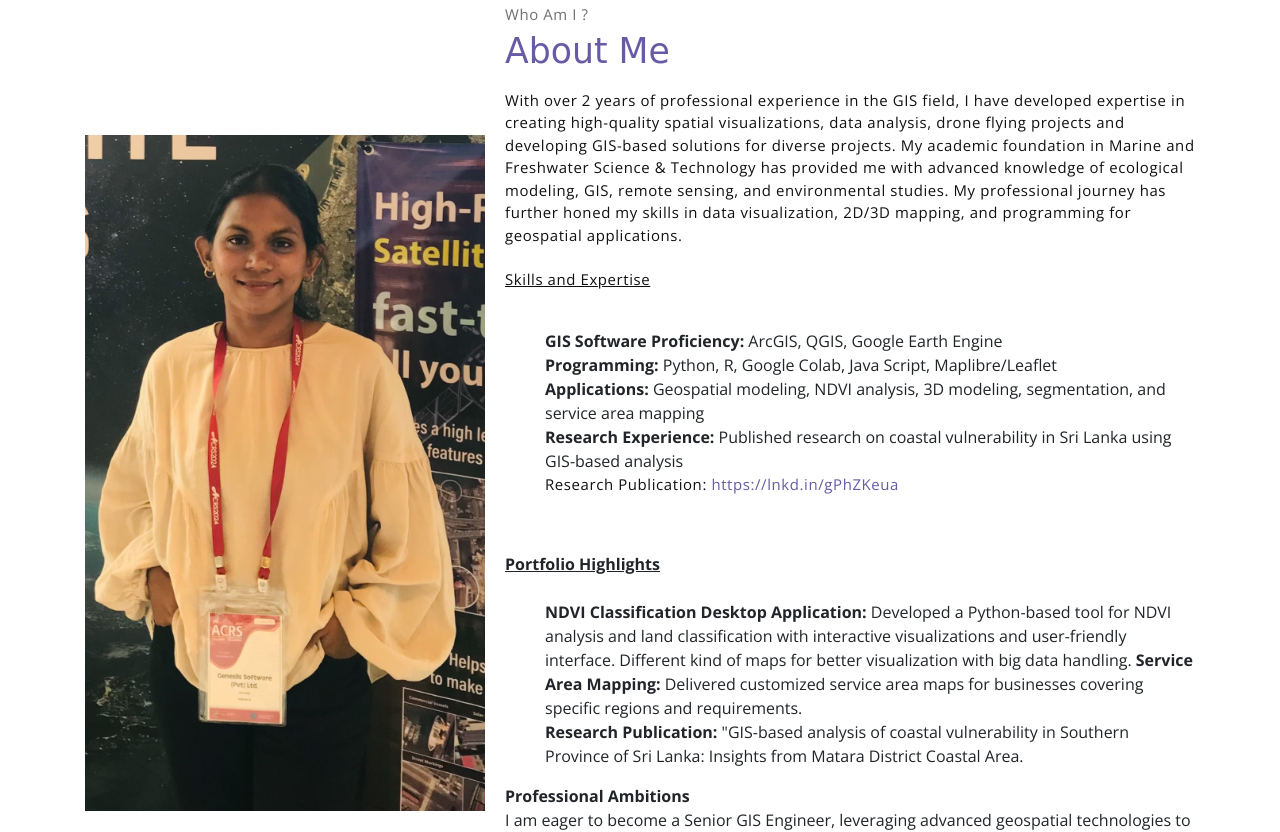
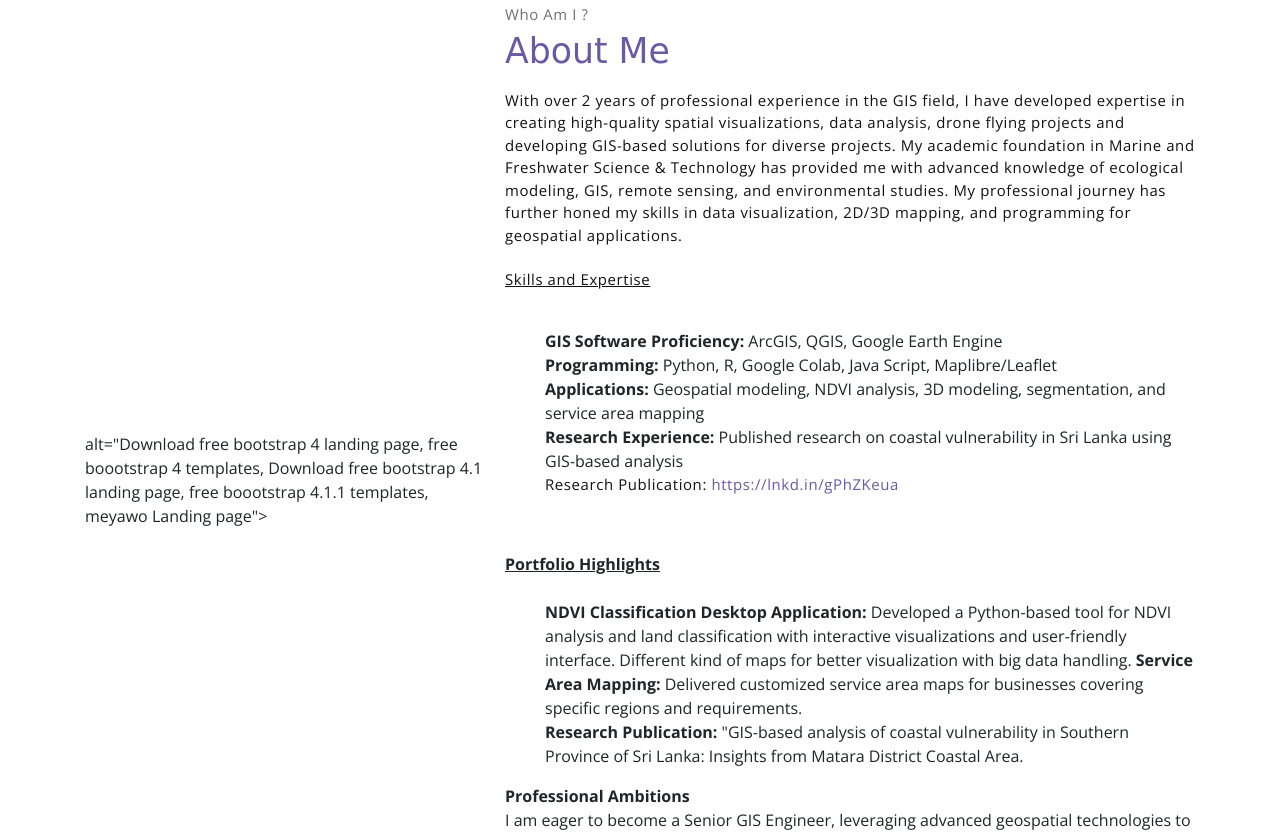
Before and after one commit to dilshanirubasinghe/Dilshani_Portfolio, a plain HTML site: page index.html in a window 1280 px wide. Shown: the part 797-1629 px from the top of the page. Drawn offline with nearby package versions, Linux system fonts and the light colour scheme; a web font is replaced by a local one.

Commit message:
Update index.html

```diff
--- a/index.html
+++ b/index.html
@@ -71,7 +71,7 @@
             <!-- about wrapper -->
             <div class="about">
                 <div class="about-img-holder">
-                    <img src="assets/imgs/IMG_2784 (2).jpg" class="about-img"
+<!--                     <img src="assets/imgs/IMG_2784 (2).jpg" class="about-img" -->
                         alt="Download free bootstrap 4 landing page, free boootstrap 4 templates, Download free bootstrap 4.1 landing page, free boootstrap 4.1.1 templates, meyawo Landing page">
                 </div>
                 <div class="about-caption">
```
